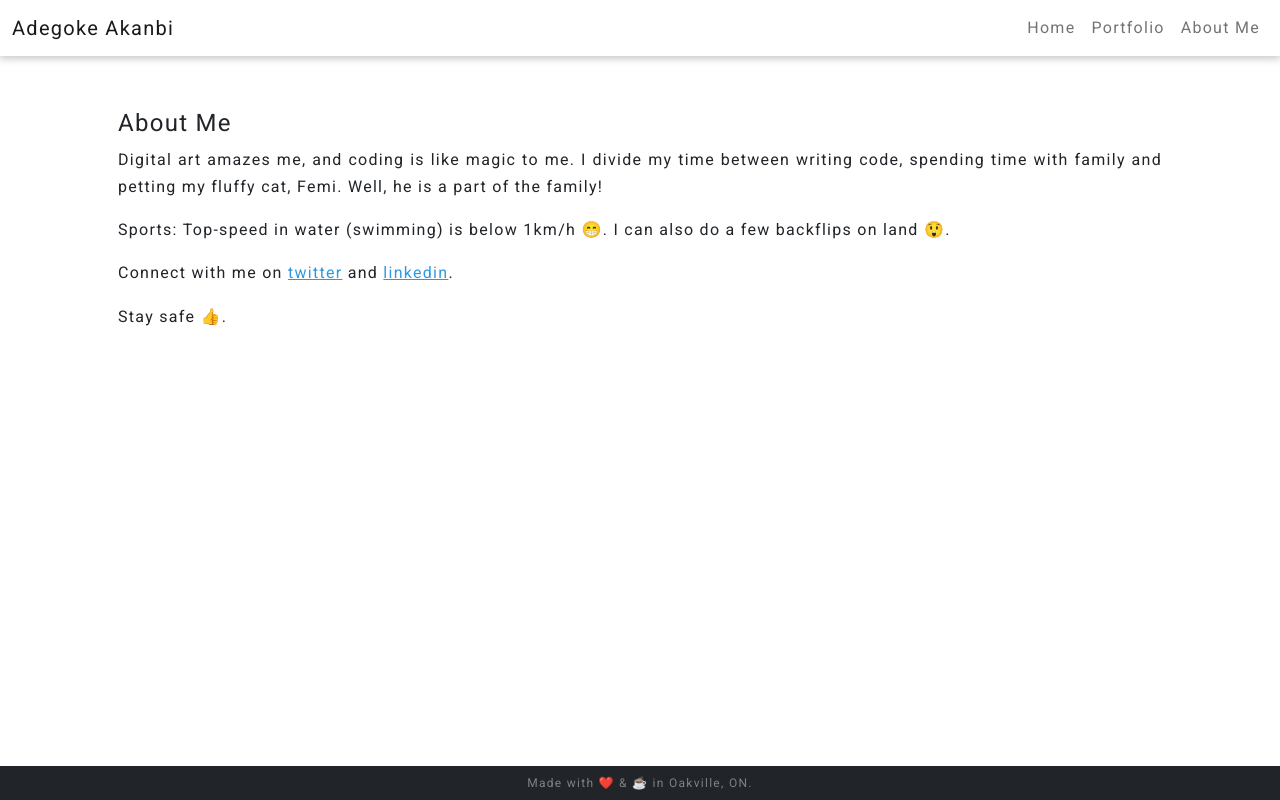
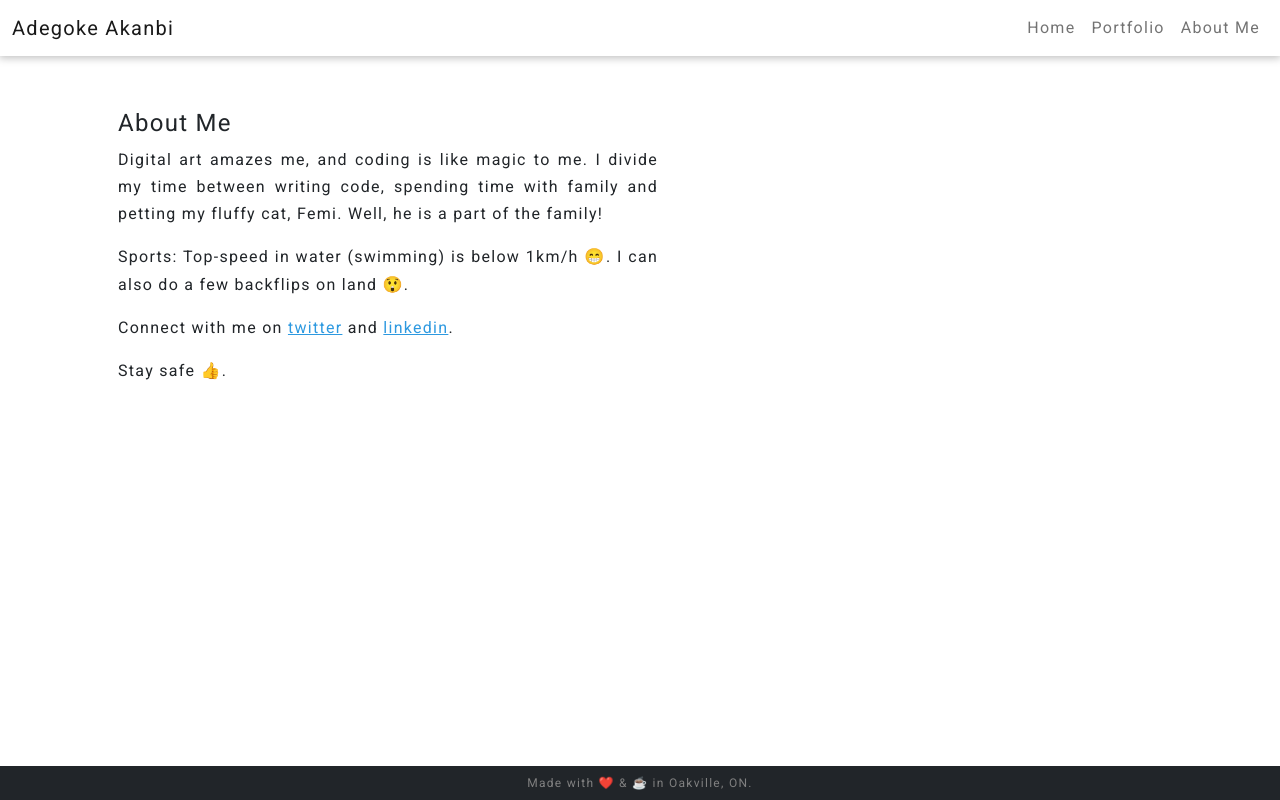
Before and after one commit to wcoolers/portfolio, a React (Create React App) app: page /about in a window 1280 px wide. Built offline with nearby package versions, Linux system fonts and the light colour scheme.

Commit message:
fixed the bug that allowed paras to spread across

```diff
--- a/src/components/About.js
+++ b/src/components/About.js
@@ -3,16 +3,18 @@ import { Row, Col, Container } from 'reactstrap';
 export const About = () => {
     return (
         <div>
-            <Container className="p-5 rounded-lg mt-3 m-auto limit">
+            <Container className="p-5 rounded-lg mt-3 m-auto">
                 <Row>
-                    <Col>
+                    <Col className='limit'>
                         <h4>About Me</h4>
+                        <div className='limit'>
                             <p>Digital art amazes me, and coding is like magic to me.
                                 I divide my time between writing code, spending time with family and petting my fluffy cat, Femi. Well, he is a part of the family!
                                 </p>
                             <p>Sports: Top-speed in water (swimming) is below 1km/h 😁. I can also do a few backflips on land 😲.</p>
                             <p>Connect with me on <a className='link' href="https://www.twitter.com/khentebe" target="_blank" rel="noreferrer">twitter</a> and <a className='link' href="https://www.linkedin.com/in/adegoke-a1/" target="_blank" rel="noreferrer">linkedin</a>.</p>
                             <p>Stay safe 👍. </p>
+                        </div>
                     </Col>
                 </Row>
             </Container>
```
Lines whose indentation alone changed are shown as unchanged.
